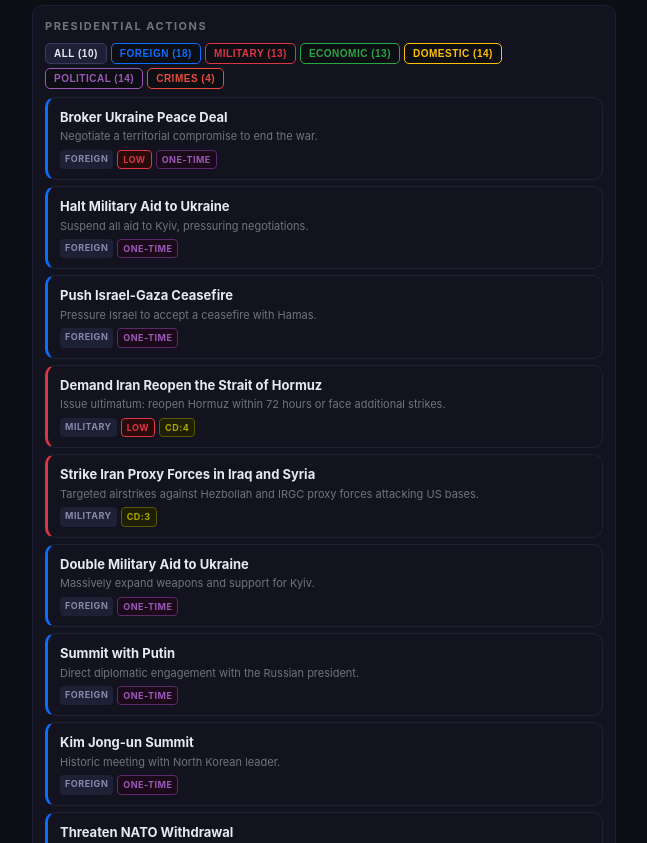
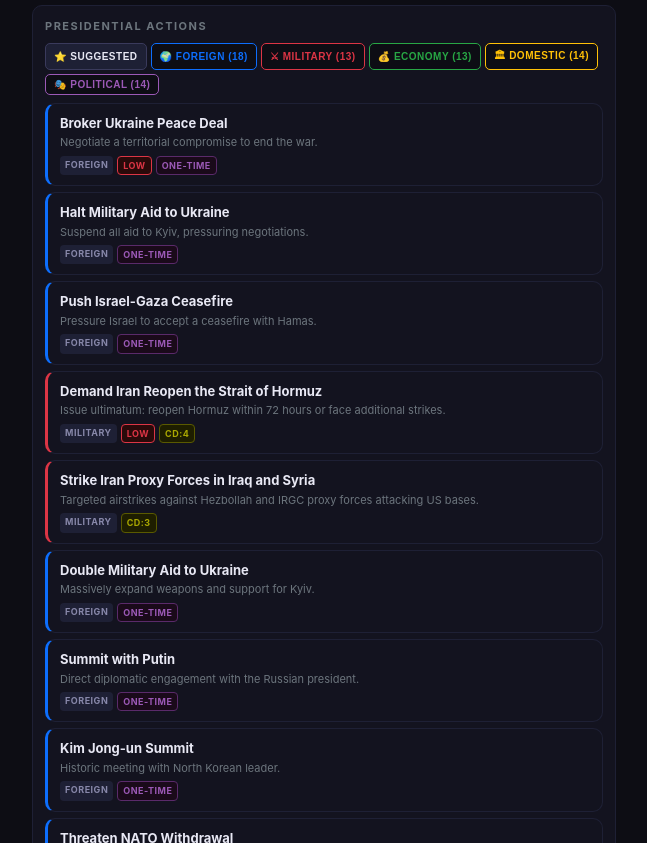
Before and after one commit to hfutrell/potus-game, a plain HTML site: page index.html in a window 1280 px wide. Shown: the part 1380-2223 px from the top of the page, without its empty margins (316-963 px from the left). Drawn offline with Linux system fonts and the light colour scheme.

Commit message:
Add Suggested vs category tabs — category tabs show all eligible actions

```diff
--- a/index.html
+++ b/index.html
@@ -1489,14 +1489,19 @@
 
   // Available actions
   const catFilter = ui.selectedCategory;
-  const availActs = getAvailableActions(s, catFilter);
+  const isSuggested = (catFilter === 'ALL');
+  // Suggested tab: curated top-10; category tabs: all eligible in that category
+  const allEligible = ACTIONS.filter(a => isActionAvailable(s, a));
+  const availActs = isSuggested
+    ? getAvailableActions(s, 'ALL')
+    : allEligible.filter(a => a.cat === catFilter);
 
   const catCounts = {};
   ['FOREIGN','MILITARY','ECONOMIC','DOMESTIC','POLITICAL','CRIMES'].forEach(c => {
-    catCounts[c] = getAvailableActions(s, c).length;
+    catCounts[c] = allEligible.filter(a => a.cat === c).length;
   });
 
-  const actionCards = availActs.slice(0, 12).map(a => {
+  const actionCards = availActs.map(a => {
     const catLow = a.cat.toLowerCase();
     const cooldown = getActionCooldownRemaining(s, a);
     return `<div class="action-card ${catLow}" onclick="executeAction('${a.id}')">
@@ -1620,10 +1625,11 @@
   <div class="card">
     <div class="card-title">Presidential Actions</div>
     <div class="cat-filter">
-      <button class="cat-btn${catFilter==='ALL'?' active':''}" onclick="setCategory('ALL')">All (${getAvailableActions(s,'ALL').length})</button>
-      ${['FOREIGN','MILITARY','ECONOMIC','DOMESTIC','POLITICAL','CRIMES'].map(c =>
-        `<button class="cat-btn ${c.toLowerCase()}${catFilter===c?' active':''}" onclick="setCategory('${c}')">${c} (${catCounts[c]})</button>`
-      ).join('')}
+      <button class="cat-btn${isSuggested?' active':''}" onclick="setCategory('ALL')">⭐ Suggested</button>
+      ${['FOREIGN','MILITARY','ECONOMIC','DOMESTIC','POLITICAL'].map(c => {
+        const labels = {FOREIGN:'🌍 Foreign',MILITARY:'⚔ Military',ECONOMIC:'💰 Economy',DOMESTIC:'🏛 Domestic',POLITICAL:'🎭 Political'};
+        return `<button class="cat-btn ${c.toLowerCase()}${catFilter===c?' active':''}" onclick="setCategory('${c}')">${labels[c]} (${catCounts[c]})</button>`;
+      }).join('')}
     </div>
     ${availActs.length === 0 ? '<div class="no-actions">No actions available in this category right now.</div>' : actionCards}
   </div>
```
